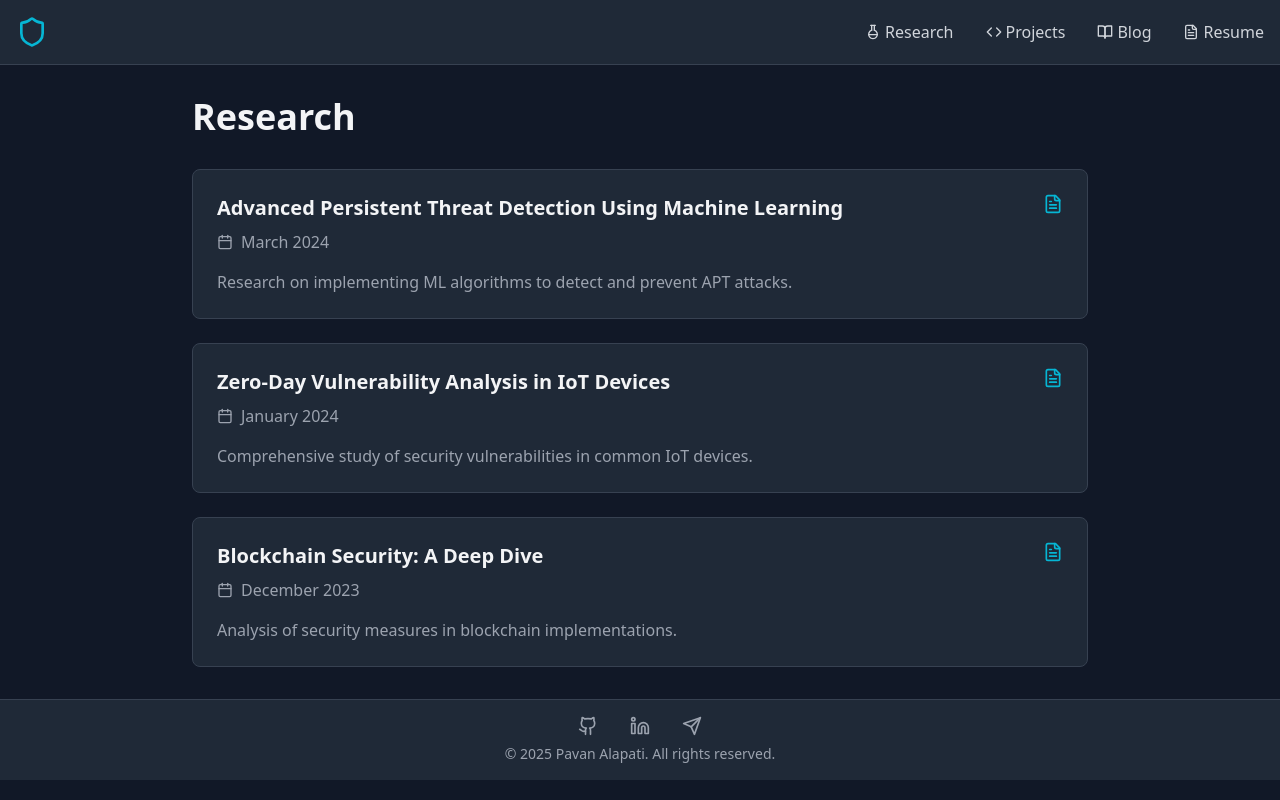
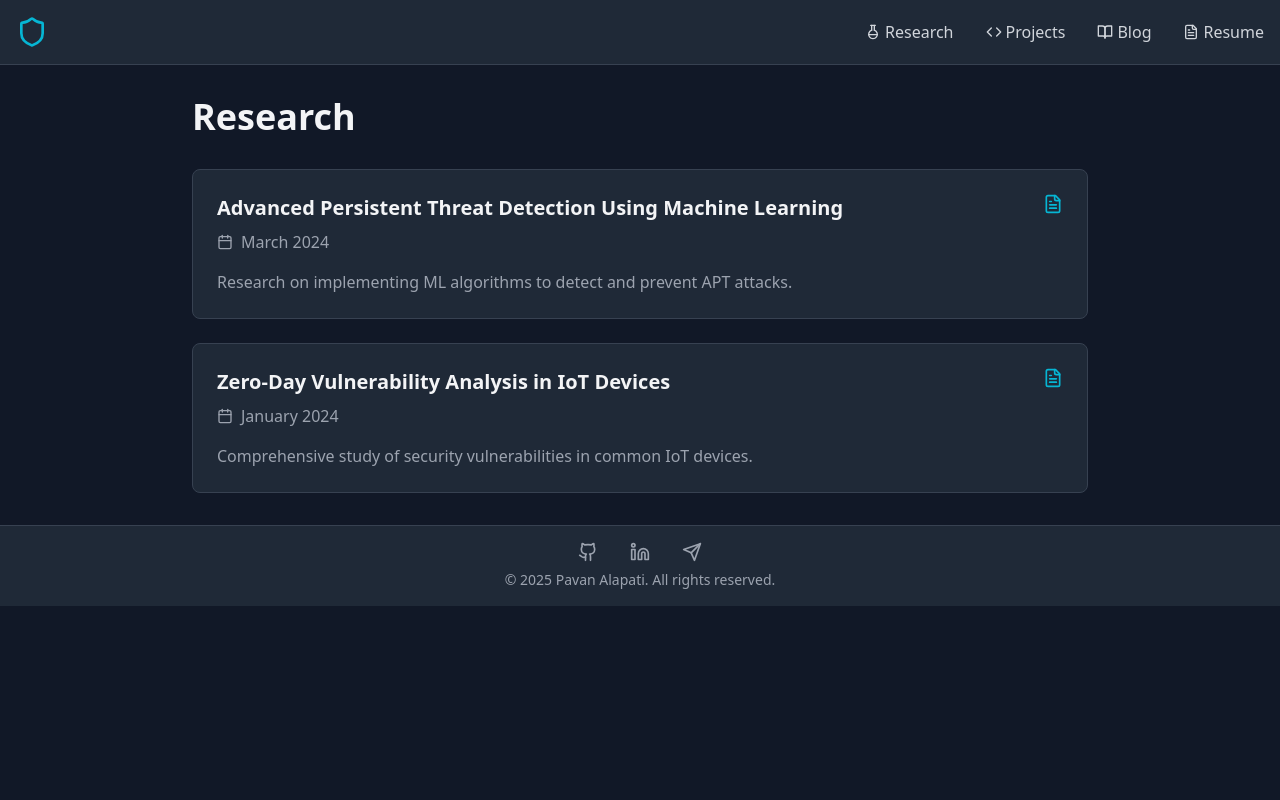
Before and after one commit to oxapavan/oxapavan.github.io, a React (Vite) app: page /research in a window 1280 px wide. Built offline with nearby package versions, Linux system fonts and the light colour scheme.

Commit message:
Update Research.tsx

```diff
--- a/src/components/Research.tsx
+++ b/src/components/Research.tsx
@@ -13,12 +13,6 @@ function Research() {
       title: "Zero-Day Vulnerability Analysis in IoT Devices",
       date: "January 2024",
       description: "Comprehensive study of security vulnerabilities in common IoT devices.",
-      link: "#"
-    },
-    {
-      title: "Blockchain Security: A Deep Dive",
-      date: "December 2023",
-      description: "Analysis of security measures in blockchain implementations.",
       link: "#"
     }
   ];
```
